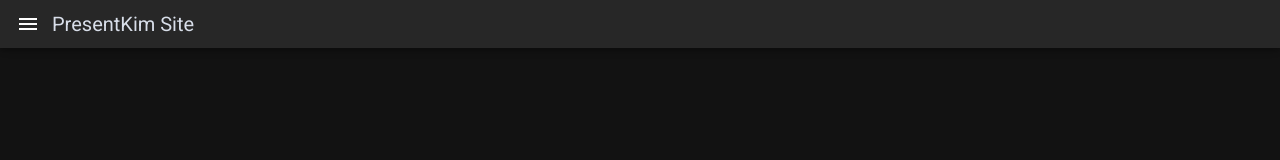
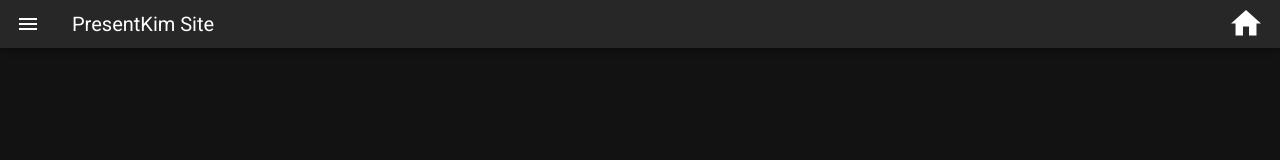
Before and after one commit to PresentKim/_pages_vue2, a Vue app: page / in a window 1280 px wide. Shown: the top 160 px of the page. Built offline with nearby package versions, Linux system fonts and the light colour scheme.

Commit message:
:zap: Add home button to app-bar

```diff
--- a/src/components/core/AppBar.vue
+++ b/src/components/core/AppBar.vue
@@ -1,8 +1,10 @@
 <template>
     <v-app-bar app clipped-left dense collapse-on-scroll>
         <v-app-bar-nav-icon @click.stop="toggleDrawer" />
+        <v-toolbar-title>PresentKim Site</v-toolbar-title>
+        <v-spacer />
         <router-link class="title-anchor" to="/">
-            <v-toolbar-title>PresentKim Site</v-toolbar-title>
+            <v-icon large>mdi-home</v-icon>
         </router-link>
     </v-app-bar>
 </template>
```
